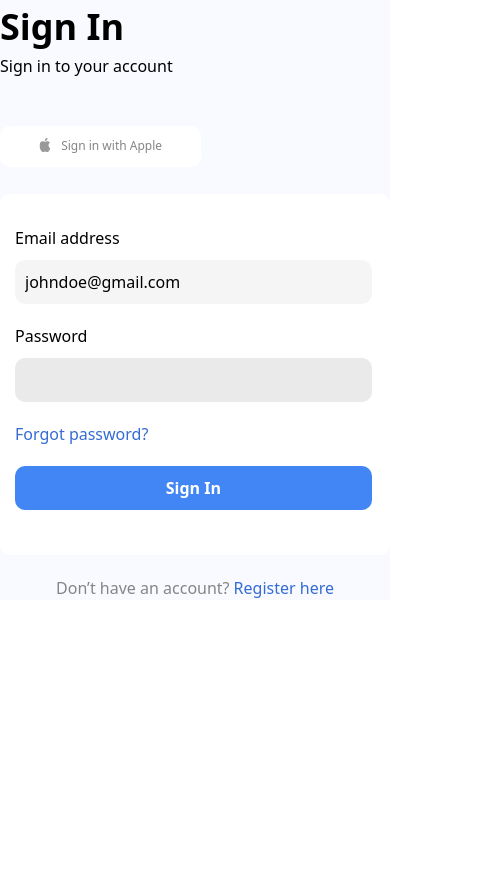
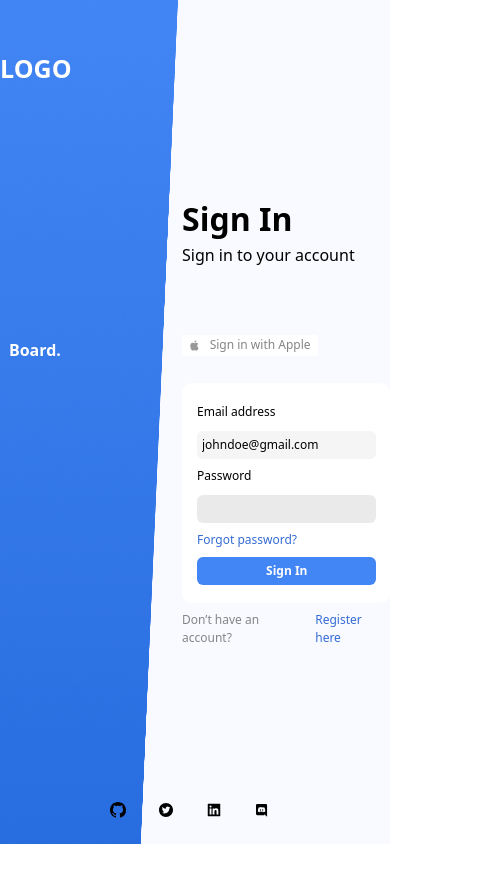
Before and after one commit to Sapnajha19/Assignment, a React (Create React App) app: page / in a window 390 px wide. Shown: the top 882 px of the page, 483 px wide, since content can reach past the window. After the commit the page ends 844 px from the top, so only its background shows below. Built offline with nearby package versions, Linux system fonts and the light colour scheme; no server answers.

Commit message:
Made more enhancements in the signup page to acquire the most optimal UI according to the size of the screen

```diff
--- a/src/App.js
+++ b/src/App.js
@@ -2,13 +2,33 @@ import './App.css';
 import SignUp from './pages/SignUp';
 import { BrowserRouter as Router, Route, Routes } from 'react-router-dom';
 import Home from './pages/Home';
+import MobileSignUp from './pages/MobileSignUp';
+import { useState, useEffect } from 'react';
+function App() {
+  // const isMobile = window.innerWidth <= 900;
+  const [isMobile, setIsMobile] = useState(window.innerWidth <= 920);
 
-function App() {
+  useEffect(() => {
+    // Function to update isMobile state based on window width
+    function handleResize() {
+      setIsMobile(window.innerWidth <= 900);
+    }
+
+    // Attach the event listener
+    window.addEventListener('resize', handleResize);
+
+    // Remove the event listener when the component unmounts
+    return () => {
+      window.removeEventListener('resize', handleResize);
+    };
+  }, []);
+
+
   return (
     <div className="App">
-       <Router> {/* Wrap your entire app in Router */}
+      <Router> {/* Wrap your entire app in Router */}
         <Routes>
-        <Route path="/" element={<SignUp />} />
+          {isMobile ? <Route path="/" element={<MobileSignUp />} /> : <Route path="/" element={<SignUp />} />}
           <Route path="/dashboard" element={<Home />} />
         </Routes>
       </Router>
--- /dev/null
+++ b/src/pages/MobileSignUp.js
@@ -0,0 +1,107 @@
+import React, { useState } from 'react'
+import LeftImg from '../assets/LeftSide.png'
+import { BsGithub } from 'react-icons/bs';
+import { AiFillTwitterCircle } from 'react-icons/ai';
+import { AiFillLinkedin } from 'react-icons/ai';
+import { BiLogoDiscord } from 'react-icons/bi';
+import { useNavigate } from 'react-router-dom';
+import { GoogleLogin } from "@react-oauth/google";
+import { GoogleOAuthProvider } from '@react-oauth/google';
+import Apple from '../assets/apple1.svg';
+
+export default function MobileSignUp() {
+    const [email, setEmail] = useState("");
+    const [password, setPassword] = useState("");
+    const handleEmailChange = (event) => {
+        setEmail(event.target.value);
+    };
+    const handlePasswordChange = (event) => {
+        setPassword(event.target.value);
+    };
+    const navigate = useNavigate();
+    const handleSuccess = (credentialResponse) => {
+        console.log("Login successful");
+        navigate("/dashboard");
+    };
+
+    const handleFailure = () => {
+        console.log("Login failed");
+    };
+    const CLIENT_ID = process.env.REACT_APP_ASSIGNMENT_CLIENT_ID;
+
+    return (
+        <GoogleOAuthProvider clientId={CLIENT_ID}>
+            <div className='w-full h-screen bg-[#F8FAFF] flex flex-row'>
+                {/* <img src={LeftImg} alt="left-img" className='w-[30%] h-full'/> */}
+                <div className='relative flex'>
+                    <p className='absolute top-0 left-0 text-[#ffffff] font-Poppins text-[25px] mt-[2em] font-bold flex justify-center'>
+                        LOGO
+                    </p>
+                    <img src={LeftImg} alt='Left' className='w-[20rem] h-screen' />
+                    <div className='absolute top-[40%] left-[5%] flex flex-col gap-[200px]'>
+                        <p className='font-Montserrat text-[#ffffff] text-[1em] font-bold'>Board.</p>
+
+                    </div>
+                </div>
+                <div className='flex flex-col mt-[50%] ml-[1%]'>
+                    <p className='text-[#000000] font-bold text-[2em] font-Montserrat'>Sign In</p>
+                    <p className='text-[#000000] font-Lato text-[1em] font-normal'>Sign in to your account</p>
+                    <div className='flex flex-col gap-5 lg:flex-row gap-10 mt-[28px]'>
+                        <div className=''>
+                            <GoogleLogin
+                                theme="filled_white"
+                                size="small"
+                                onSuccess={handleSuccess}
+                                onError={handleFailure}
+                            />
+                        </div>
+
+                        <div className="w-[135.60px] h-[20.93px] bg-white rounded-[2px] flex items-center justify-center">
+                            <div className="flex flex-row gap-[10px] items-center" >
+                                <img src={Apple} alt="apple" className='w-[10.624px] h-[10.369px]' />
+                                <p className='font-Montserrat text-[12px] font-normal text-[#858585]'>Sign in with Apple</p>
+                            </div>
+                        </div>
+                    </div>
+                    <div className='w-[13rem] h-[220px] bg-[#ffffff] rounded-[10px] mt-[27.44px]'>
+                        <div className='ml-[15px] flex flex-col gap-[0.5em] mt-[20px] lg:ml-[32px]'>
+                            <div className='flex flex-col gap-[10px]'>
+                                <label className='text-[#000000] text-[12px] font-Lato font-normal'>Email address</label>
+                                <input
+                                    placeholder="johndoe@gmail.com"
+                                    value={email}
+                                    onChange={handleEmailChange}
+                                    className='w-[93%] outline-none placeholder-[#000000] bg-[#F5F5F5] p-[5px] rounded-[6px] text-[12px] font-Lato font-normal'
+                                />
+                            </div>
+                            <div className='flex flex-col gap-[10px]'>
+                                <label className='text-[#000000] text-[12px] font-Lato font-normal'>Password</label>
+                                <input
+                                    type="password"
+                                    value={password}
+                                    onChange={handlePasswordChange}
+                                    className='w-[93%] outline-none placeholder-[#000000] bg-[#EAEAEA] p-[5px] rounded-[6px] text-[12px] font-Lato font-normal'
+                                />
+                            </div>
+                            <p className='text-[#346BD4] text-[12px] font-Lato font-normal'>Forgot password?</p>
+                            <button className='bg-[#4285F4] w-[93%] text-[#ffffff] p-[5px] rounded-[6px] font-Montserrat font-bold text-[12px]'>
+                                Sign In
+                            </button>
+                        </div>
+                    </div>
+                    <div className='flex flex-row gap-1 mt-[0.5em] justify-center'>
+                        <p className='text-[#858585] font-Lato text-[12px] font-normal'>Don’t have an account?</p>
+                        <p className='text-[#346BD4] font-Lato text-[12px] font-normal'>Register here</p>
+                    </div>
+                    <div className='flex flex-row gap-[2em] justify-center absolute top-[95%] left-[110px]'>
+                        <BsGithub className='text-black text-[1em]' />
+                        <AiFillTwitterCircle className='text-black text-[1em]' />
+                        <AiFillLinkedin className='text-black text-[1em]' />
+                        <BiLogoDiscord className='text-black text-[1em]' />
+                    </div>
+                </div>
+
+            </div>
+        </GoogleOAuthProvider>
+    )
+}
--- a/src/pages/SignUp.js
+++ b/src/pages/SignUp.js
@@ -1,43 +1,41 @@
-import React, { useState } from 'react';
-import LeftImg from '../assets/LeftSide.png';
-import { BsGithub } from 'react-icons/bs';
-import { AiFillTwitterCircle } from 'react-icons/ai';
-import { AiFillLinkedin } from 'react-icons/ai';
-import { BiLogoDiscord } from 'react-icons/bi';
+import React, { useState } from 'react'
+import LeftImg from "../assets/LeftSide.png"
+import { BsGithub } from 'react-icons/bs'
+import { AiFillTwitterCircle } from 'react-icons/ai'
+import { AiFillLinkedin } from 'react-icons/ai'
+import { BiLogoDiscord } from 'react-icons/bi'
 import { GoogleLogin } from "@react-oauth/google";
 import { GoogleOAuthProvider } from '@react-oauth/google';
 import { useNavigate } from 'react-router-dom';
-import Apple from '../assets/apple1.svg';
+import Apple from "../assets/apple1.svg";
 
 export default function SignUp() {
   const [email, setEmail] = useState("");
   const [password, setPassword] = useState("");
   const handleEmailChange = (event) => {
-    setEmail(event.target.value);
-  };
+    setEmail(event.target.value)
+  }
   const handlePasswordChange = (event) => {
-    setPassword(event.target.value);
-  };
-  const navigate = useNavigate();
+    setPassword(event.target.value)
+  }
+  const navigate = useNavigate()
   const handleSuccess = (credentialResponse) => {
-    console.log("Login successful");
+    // setIsLoginSuccessful(true);
+    console.log("login successful");
     navigate("/dashboard");
   };
 
   const handleFailure = () => {
-    console.log("Login failed");
+    console.log("login failed")
+    // setLoginFailed(true);
   };
-  const CLIENT_ID = process.env.REACT_APP_ASSIGNMENT_CLIENT_ID;
-
+  const CLIENT_ID = process.env.REACT_APP_ASSIGNMENT_CLIENT_ID
   return (
     <GoogleOAuthProvider clientId={CLIENT_ID}>
-      <div className='w-full h-full flex flex-col-reverse sm:flex-row bg-[#F8FAFF]'>
-        {/* Left Section */}
-        <div className='relative flex w-full sm:w-auto'>
-          <p className='absolute top-0 left-0 text-[#ffffff] font-Poppins text-[24px] font-bold mt-[60px] ml-[60px]'>
-            LOGO
-          </p>
-          <img src={LeftImg} alt='Left' className='hidden sm:block w-full sm:w-auto' />
+      <div className='w-full h-full flex flex-row bg-[#F8FAFF]'>
+        <div className='relative flex'>
+          <p className='absolute top-0 left-0 text-[#ffffff] font-Poppins text-[24px] font-bold mt-[60px] ml-[60px]'>LOGO</p>
+          <img src={LeftImg} alt='Left' />
           <div className='absolute top-[464px] left-[171px] flex flex-col gap-[200px]'>
             <p className='font-Montserrat text-[#ffffff] text-[72px] font-bold'>Board.</p>
             <div className='flex flex-row gap-[40px] justify-center absolute top-[450px]'>
@@ -48,13 +46,11 @@ export default function SignUp() {
             </div>
           </div>
         </div>
-
-        {/* Right Section */}
-        <div className='flex flex-col sm:mt-0 lg:mt-[235.32px] lg:ml-[100px] sm:ml-0'>
+        <div className='flex flex-col absolute top-[235.32px] left-[813.18px]'>
           <p className='text-[#000000] font-bold text-[36px] font-Montserrat'>Sign In</p>
           <p className='text-[#000000] font-Lato text-[16px] font-normal'>Sign in to your account</p>
-          <div className='flex flex-col gap-5 lg:flex-row gap-10 mt-[28px]'>
-            <div className=''>
+          <div className='flex flex-row gap-10 mt-[28px]'>
+            <div className='' >
               <GoogleLogin
                 theme="filled_white"
                 size={100}
@@ -62,7 +58,6 @@ export default function SignUp() {
                 onError={handleFailure}
               />
             </div>
-
             <div className="w-[200.60px] h-[40.93px] bg-white rounded-[10px] flex items-center justify-center">
               <div className="flex flex-row gap-[10px]" >
                 <img src={Apple} alt="apple" className='w-[12.624px] h-[15.369px]' />
@@ -70,30 +65,18 @@ export default function SignUp() {
               </div>
             </div>
           </div>
-          <div className='w-full lg:w-[422.64px] h-[360.8px] bg-[#ffffff] rounded-[10px] mt-[27.44px]'>
-            <div className='ml-[15px] flex flex-col gap-[20px] mt-[32px] lg:ml-[32px]'>
+          <div className='w-[422.64px] h-[360.8px] bg-[#ffffff] rounded-[10px] mt-[27.44px]'>
+            <div className='flex flex-col gap-[20px] mt-[32px] ml-[32px]'>
               <div className='flex flex-col gap-[10px]'>
                 <label className='text-[#000000] text-[16px] font-Lato font-normal'>Email address</label>
-                <input
-                  placeholder="johndoe@gmail.com"
-                  value={email}
-                  onChange={handleEmailChange}
-                  className='w-[356.77px] outline-none placeholder-[#000000] bg-[#F5F5F5] p-[10px] rounded-[10px] text-[16px] font-Lato font-normal'
-                />
+                <input placeholder="johndoe@gmail.com" value={email} onChange={handleEmailChange} className='w-[356.77px] outline-none placeholder-[#000000] bg-[#F5F5F5] p-[10px] rounded-[10px] text-[16px] font-Lato font-normal' />
               </div>
               <div className='flex flex-col gap-[10px]'>
                 <label className='text-[#000000] text-[16px] font-Lato font-normal'>Password</label>
-                <input
-                  type="password"
-                  value={password}
-                  onChange={handlePasswordChange}
-                  className='w-[356.77px] outline-none placeholder-[#000000] bg-[#EAEAEA] p-[10px] rounded-[10px] text-[16px] font-Lato font-normal'
-                />
+                <input type="password" value={password} onChange={handlePasswordChange} className='w-[356.77px] outline-none placeholder-[#000000] bg-[#EAEAEA] p-[10px] rounded-[10px] text-[16px] font-Lato font-normal' />
               </div>
               <p className='text-[#346BD4] text-[16px] font-Lato font-normal'>Forgot password?</p>
-              <button className='bg-[#4285F4] w-[356.77px] text-[#ffffff] p-[10px] rounded-[10px] font-Montserrat font-bold text-[16px]'>
-                Sign In
-              </button>
+              <button className='bg-[#4285F4] w-[356.77px] text-[#ffffff] p-[10px] rounded-[10px] font-Montserrat font-bold text-[16px]'>Sign In</button>
             </div>
           </div>
           <div className='flex flex-row gap-1 mt-[21px] justify-center'>
@@ -103,5 +86,5 @@ export default function SignUp() {
         </div>
       </div>
     </GoogleOAuthProvider>
-  );
+  )
 }
```
